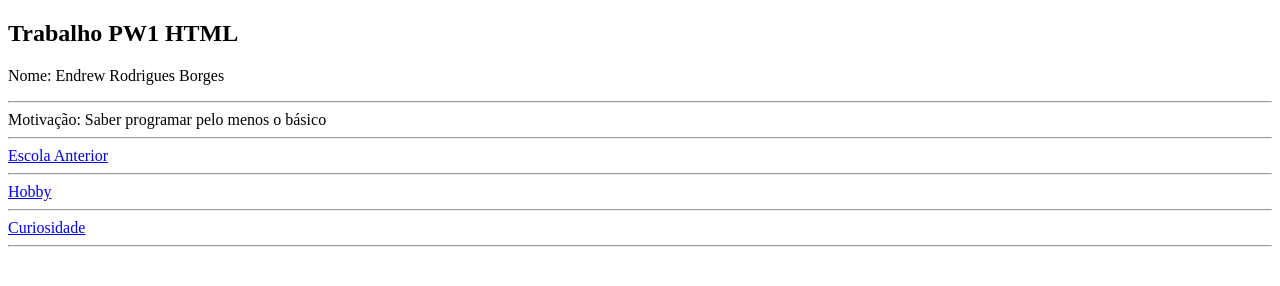
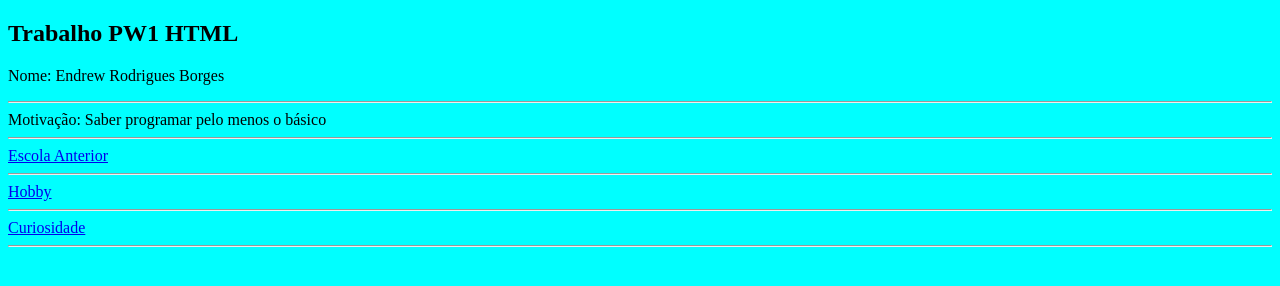
Before and after one commit to endrewrb/Endrewrb.github.io, a plain HTML site: page index.html in a window 1280 px wide. Drawn offline with Linux system fonts and the light colour scheme.

Commit message:
Update index.html

```diff
--- a/index.html
+++ b/index.html
@@ -1,6 +1,6 @@
 <!DOCTYPE html>
 <html>
-<body>
+<body style="background-color: rgb(0, 255, 255);">
 
 
     <h2>Trabalho PW1 HTML</h2>
```
